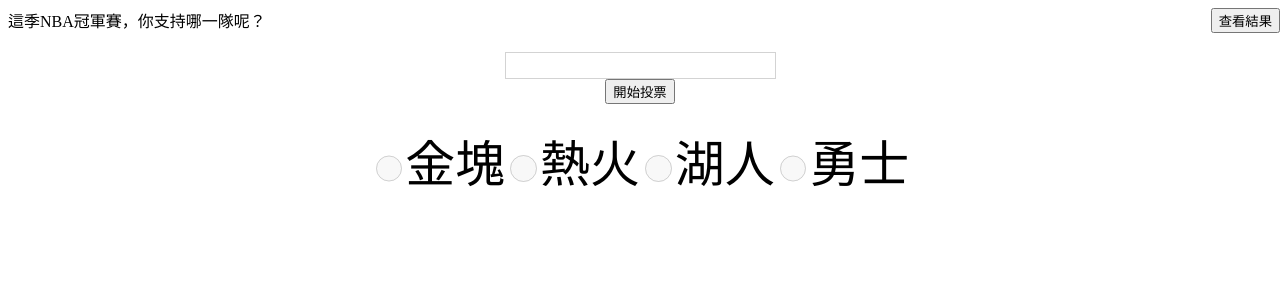
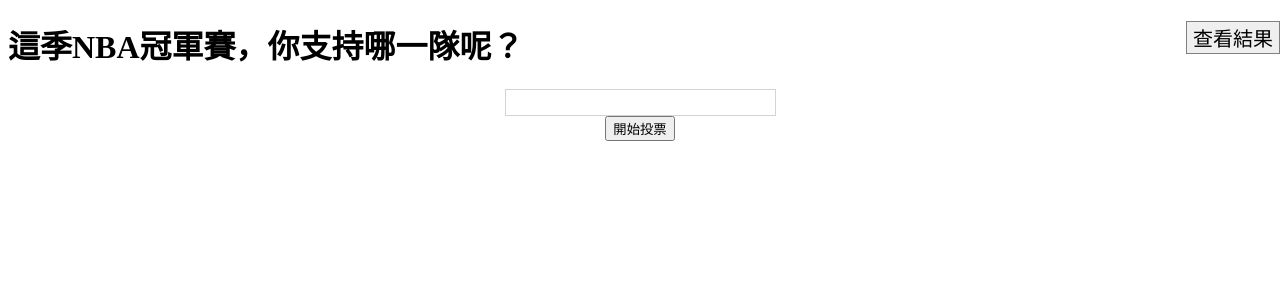
Before and after one commit to qoosdd89382/react_learning, a React (Create React App) app in the folder voting/: page / in a window 1280 px wide. Shown: the top 300 px of the page. Built offline with nearby package versions, Linux system fonts and the light colour scheme.

Commit message:
調整 結果分佈只在投票完出現

```diff
--- a/voting/src/App.js
+++ b/voting/src/App.js
@@ -33,6 +33,7 @@
 		setUserId('');
 		// setBgcolor('white');
 		setImmediatelyShow(false);
+		setResults([]);
 	}
 
 	const loginHanlder = (userId) => {
@@ -56,8 +57,8 @@
 
 	return (
 		<div id="app">
-			{question}
 			<ShowResults onShowResult={showResultHandler} />
+			<h1>{question}</h1>
 			<EnterUserInfo
 				onChangeUser={changeUserHandler} onLogin={loginHanlder} />
 			<ShowOptionList
--- a/voting/src/components/ColorfulBackground.js
+++ b/voting/src/components/ColorfulBackground.js
@@ -2,30 +2,29 @@
 
 function ColorfulBackground({ results, options }) {
     const [ mergedArray, setMergedArray] = useState([]);
+
     useEffect(() => {
-        if (!results || results.length == 0) {
-            return;
-        }
+        if (results.length != 0) {
             const array = options.map((option) => {
                 const countObject = results.find((result) => result.optionId === option.optionId);
                 return { ...option, count: countObject?.count || 0 };
             });
             setMergedArray(array);
-    }, [ results ]);
-
-    if (!mergedArray) {
-        return;
+        } else {
+            setMergedArray([]);
         }
+    }, [ results ])
 
     const totalCount = mergedArray.reduce((sum, option) => sum + option.count, 0);
     return (
-        <div style={{ position:'absolute', left: '0px', display: 'flex', width: '100%', height: '100vh' }}>
+        <div style={{ position:'absolute', left: '0px', display: 'flex', width: '100%', height: '100%' }}>
             {mergedArray.map(({ bgColor, count }, index) => {
                     return <div key={index} style={{
                         backgroundColor: bgColor,
                         flexBasis: `${(count / totalCount) * 100}%`,
-                }}></div>
-            })}
+                    }}>{count || ''}</div>
+                })
+            }
         </div>
     );
 
--- a/voting/src/components/ShowOption.js
+++ b/voting/src/components/ShowOption.js
@@ -43,15 +43,15 @@
                 name="options"
                 value={option.optionId}
                 onChange={handleOnChange}
-                disabled={!userId}
+                // disabled={!userId}
                 checked={isRecordExist && selected}>
             </input>
             {option.label}
-            <ShowOptionResult
+            {/* <ShowOptionResult
                 optionId={option.optionId}
                 alreadyVoted={isRecordExist}
                 immediatelyShow={immediatelyShow}
-                results={results} />
+                results={results} /> */}
         </label>
     );
 };
--- a/voting/src/components/ShowOptionList.js
+++ b/voting/src/components/ShowOptionList.js
@@ -30,7 +30,7 @@
         getRecords();
     }
 
-    if (!options) {
+    if (!userId || !options) {
         return null;
     };
 
@@ -41,7 +41,7 @@
             option={option}
             records={records}
             results={results}
-            immediatelyShow={immediatelyShow}
+            // immediatelyShow={immediatelyShow}
             onVoteChange={handleVoteChange}
             // onColorChange={onColorChange}
             onShowResult={onShowResult} />;
--- a/voting/src/index.css
+++ b/voting/src/index.css
@@ -4,6 +4,8 @@
 #showResult {
     position: absolute;
     right: 0;
+    border: 1px solid gray;
+    font-size: 20px;
 }
 #options, #userInfoForm {
     margin-top:20px;
```
Lines whose indentation alone changed are shown as unchanged.
